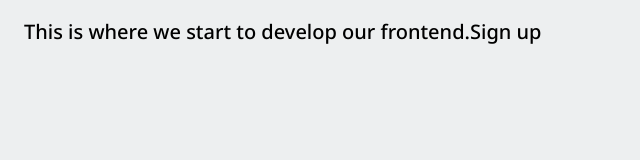
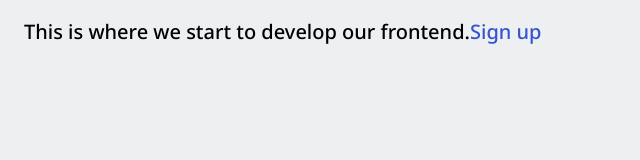
Before and after one commit to HouzezProject/houzez-app, a Next.js app: page / in a window 1280 px wide. Shown: the top 160 px of the page, without its empty margins (0-640 px from the left). Built offline with nearby package versions, Linux system fonts and the light colour scheme.

Commit message:
Update globals.scss

```diff
--- a/src/styles/globals.scss
+++ b/src/styles/globals.scss
@@ -8,7 +8,7 @@ body {
 }
 
 a {
-  color: inherit;
+  color: #3454d1;
   text-decoration: none;
 }
 
@@ -16,12 +16,12 @@ a {
   box-sizing: border-box;
 }
 
-@media (prefers-color-scheme: dark) {
-  html {
-    color-scheme: dark;
-  }
-  body {
-    color: white;
-    background: black;
-  }
-}
+// @media (prefers-color-scheme: dark) {
+//   html {
+//     color-scheme: dark;
+//   }
+//   body {
+//     color: white;
+//     background: black;
+//   }
+// }
```
